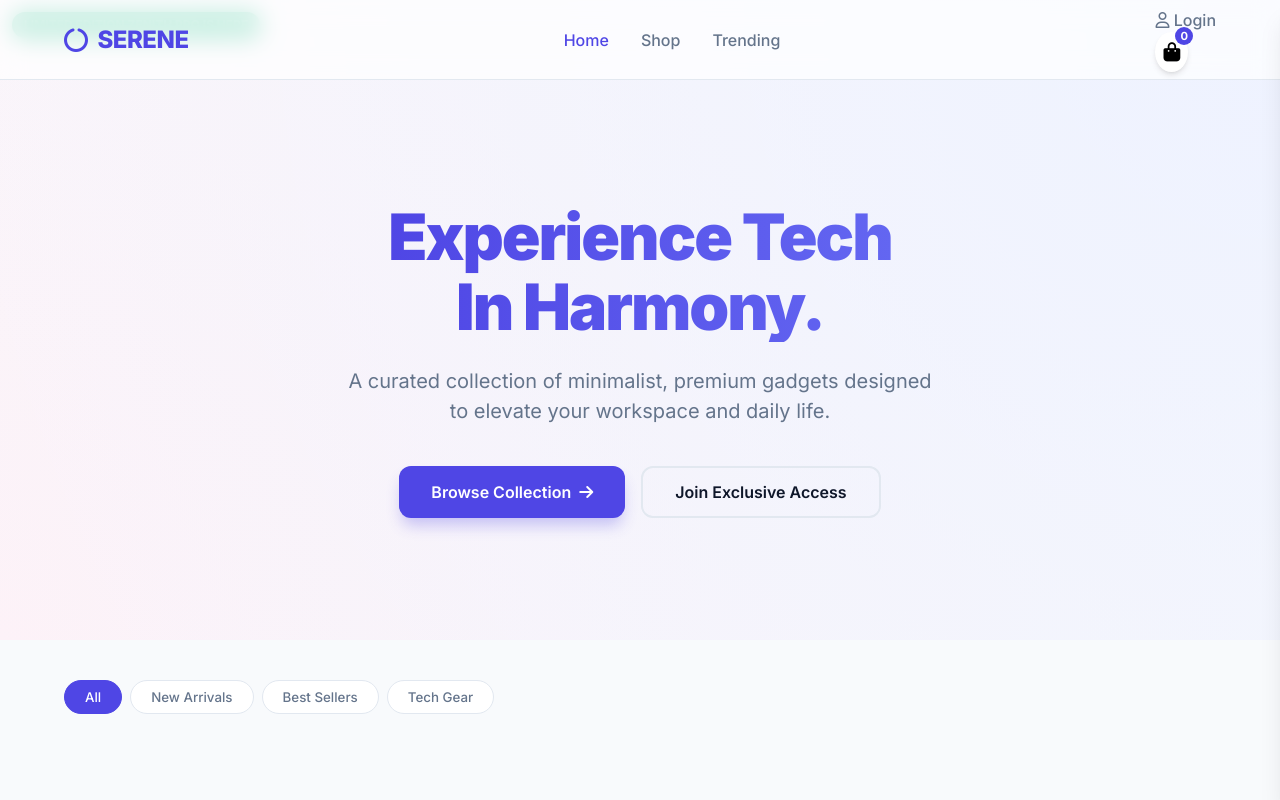
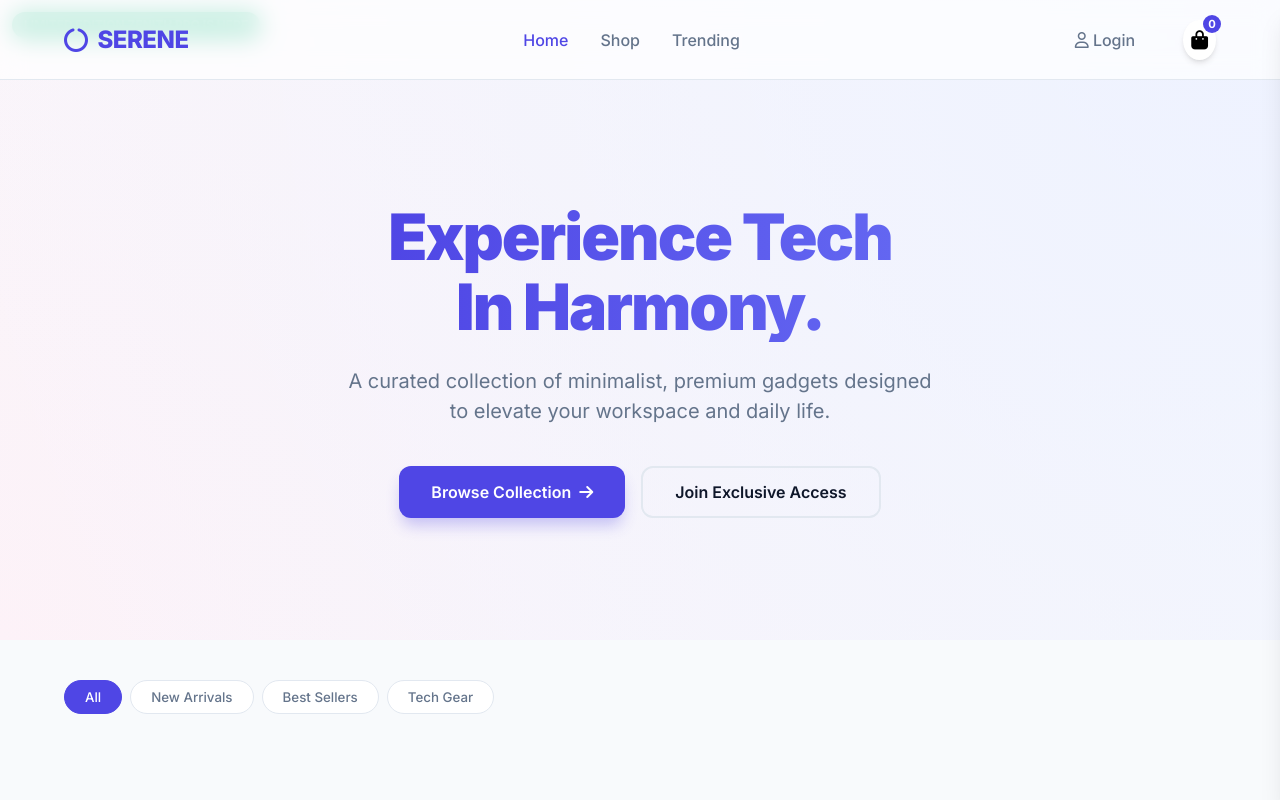
Before and after one commit to santhiya-dev03/E-commerce, a website with bundled scripts: page index.html in a window 1280 px wide. Shown: the top 800 px of the page. Built offline with nearby package versions, Linux system fonts and the light colour scheme.

Commit message:
Fix navbar overlapping: increase spacing between Login and Cart buttons

```diff
--- a/css/style.css
+++ b/css/style.css
@@ -95,6 +95,18 @@ img { max-width: 100%; display: block; }
 
 #logout-btn:hover {
     color: var(--accent);
+}
+
+.nav-actions {
+    display: flex;
+    align-items: center;
+    gap: 3rem; /* Further increased for premium feel */
+}
+
+#auth-links {
+    display: flex;
+    align-items: center;
+    gap: 1.5rem;
 }
 
 .cart-btn {
```
